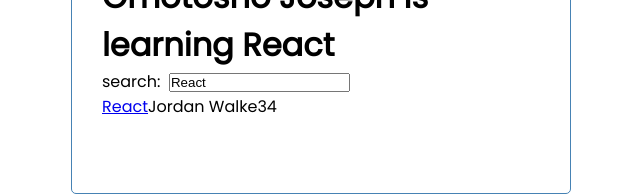
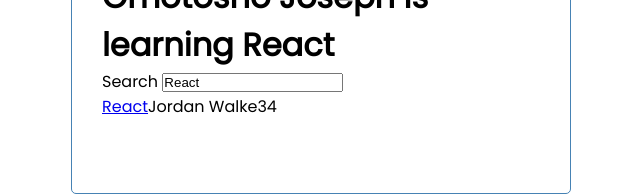
Before and after one commit to JOSEPHOMOTOSHO/myReactCrashCourse, a React (Create React App) app: page / in a window 1280 px wide. Shown: the part 136-332 px from the top of the page, without its empty margins (319-959 px from the left). Built offline with nearby package versions, Linux system fonts and the light colour scheme.

Commit message:
ReactComponentComposition

```diff
--- a/src/App.js
+++ b/src/App.js
@@ -49,14 +49,10 @@
   return (
     <div className="container">
       <Heading />
-      {/* line 54:turned the search component into a more resuable component with ability to change properties from outside.
-      Instead of from within comonent declaration */}
-      <Search
-        id="search"
-        label="search:"
-        value={searchTerm}
-        onInputChange={handleSearch}
-      />
+      {/* Making react behave like a html element i.e <tag></tag>. ADD "SEARCH" IN THE MIDDLE WITH OPEN AND CLOSE COMPONENT TAGS. */}
+      <Search id="search" value={searchTerm} onInputChange={handleSearch}>
+        <bold>Search</bold>
+      </Search>
       <ListRender list={filteredStories} />
     </div>
   );
@@ -80,10 +76,12 @@
   </div>
 );
 
-//passed the props to the Search component
-const Search = ({ id, label, value, onInputChange, type = "text" }) => (
+//passed the props to the Search component.
+//add the search passed in between the search component tags as children in the component declaraton
+const Search = ({ id, value, onInputChange, type = "text", children }) => (
   <>
-    <label htmlFor={id}>{label} </label>
+    {/* children refers to what was passed in the middle */}
+    <label htmlFor={id}> {children}</label>
     &nbsp;
     <input id={id} type={type} onChange={onInputChange} value={value} />
   </>
```
